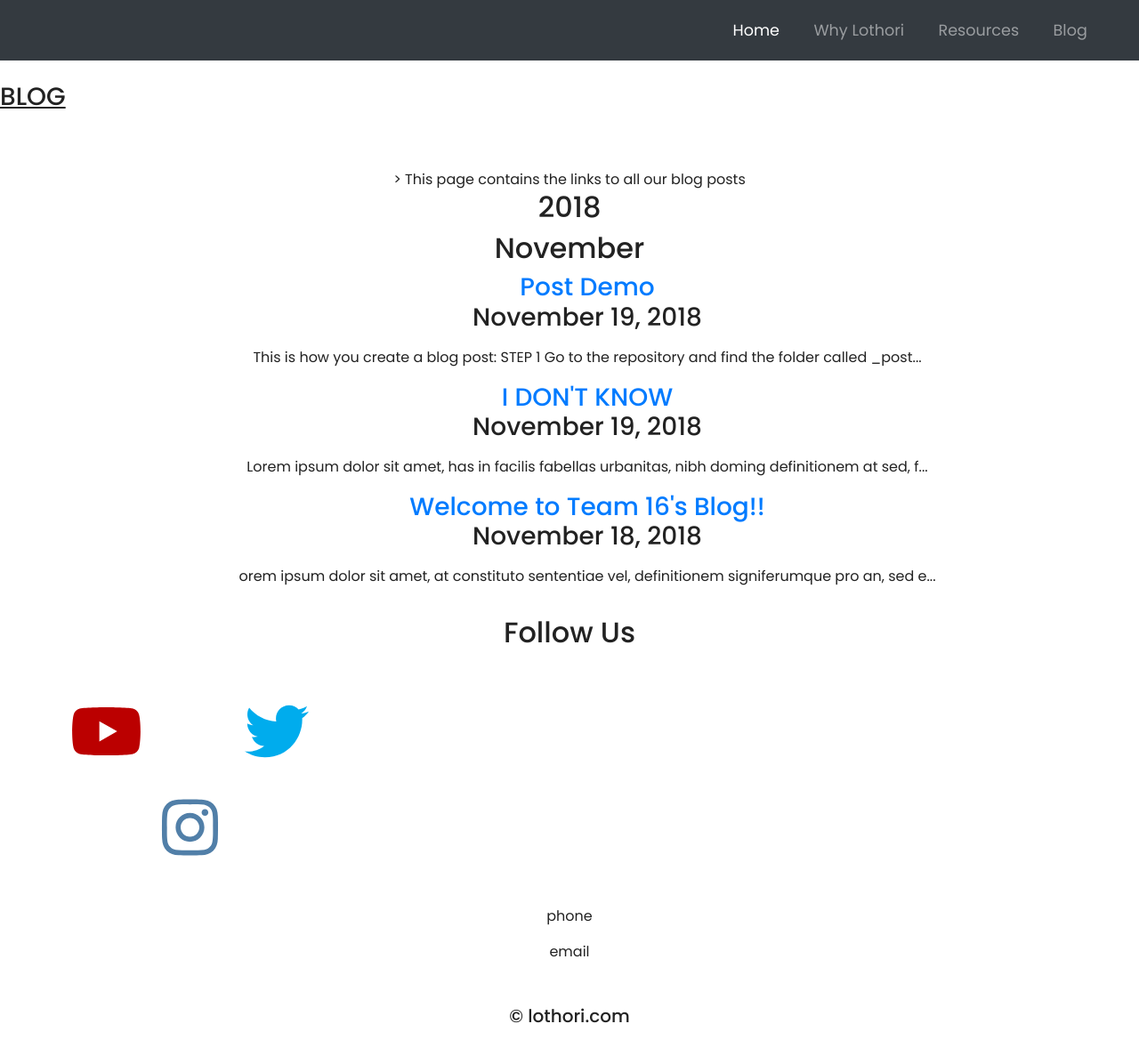
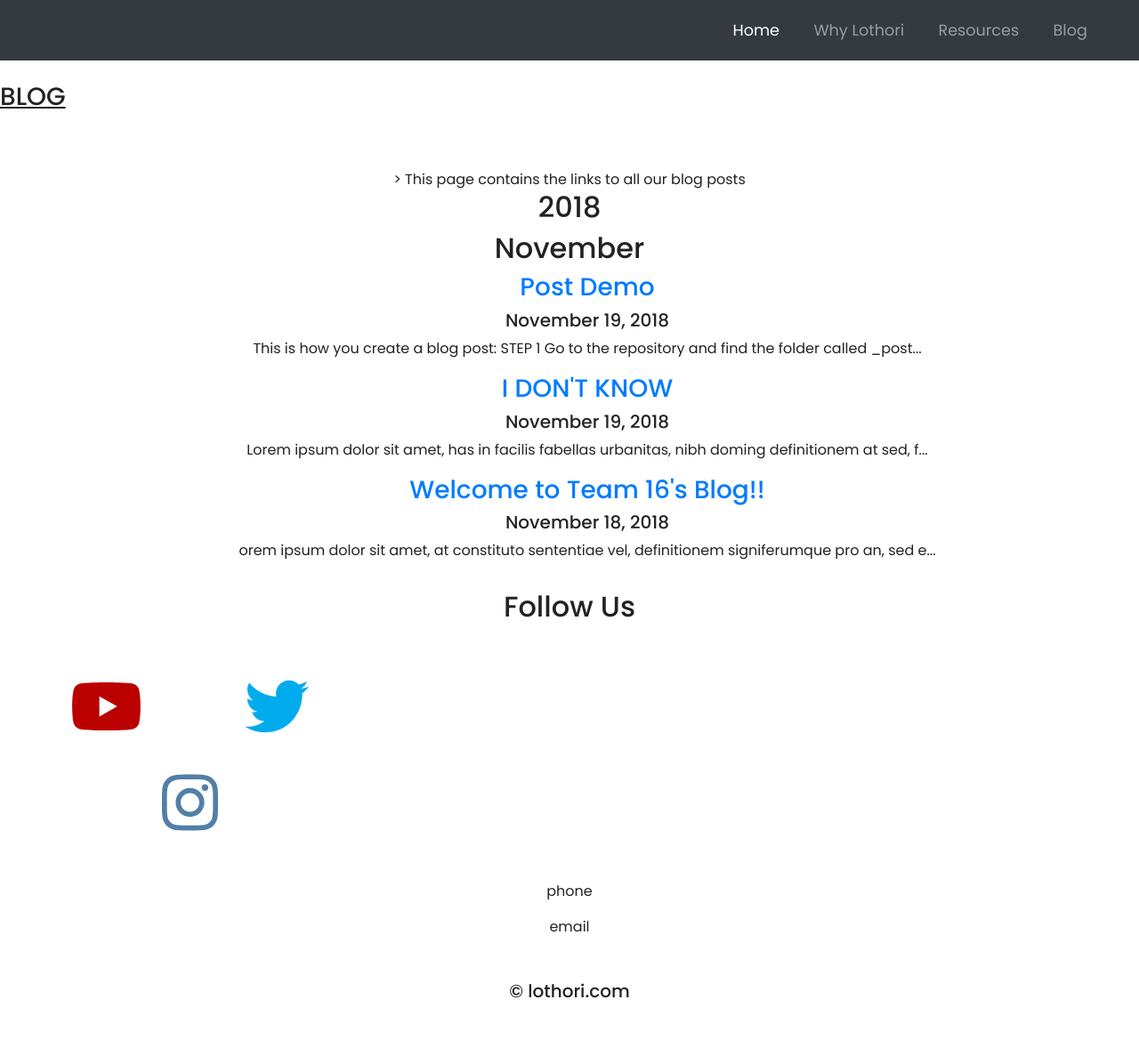
Before and after one commit to mohamedjasmin/lothoriold, a Jekyll site: the page built from blog.html, in a window 1280 px wide and 1178 px high. Shown: the whole window at 89% size. Built offline with Jekyll 4.4.1, drawn with Linux system fonts in a browser that asks for light colours; nearby versions of some CDN libraries.

Commit message:
Update blog.html

```diff
--- a/blog.html
+++ b/blog.html
@@ -31,7 +31,8 @@
             <a href="{{ site.baseurl }}{{ post.url }}" title="{{ post.title }}">{{ post.title }}</a>
             <a href="{{ post.link }}" target="_blank" title="{{ post.title }}"><i class="fa fa-link"></i></a></h3>
     {% else %}
-        <h3><a href="{{ site.baseurl }}{{ post.url }}" title="{{ post.title }}">{{ post.title }}</a><p class="date">{{ post.date |  date: "%B %e, %Y" }}</p></h3>
+        <h3><a href="{{ site.baseurl }}{{ post.url }}" title="{{ post.title }}">{{ post.title }}</a></h3>
+            <h5 class="date">{{ post.date |  date: "%B %e, %Y" }}</h5>
         <p>{{ post.excerpt | strip_html | truncate: 100  }}</p>
     {% endif %}
     {% endfor %}
```
